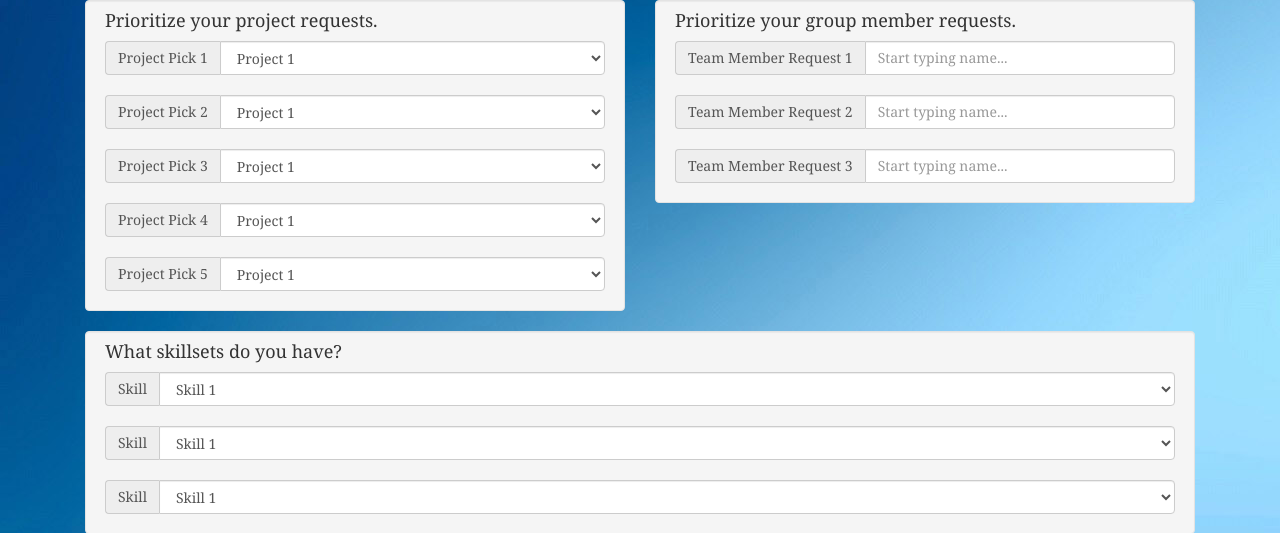
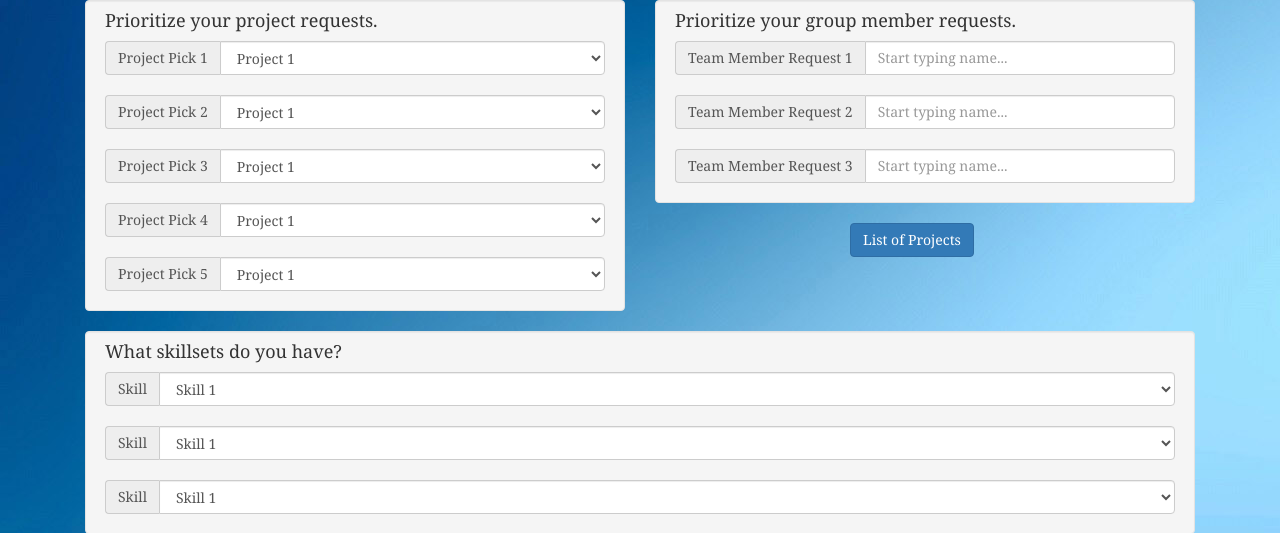
Before and after one commit to TeamAssignmentApp/Team-Assignment-Application, a PHP site: page /userpage.html in a window 1280 px wide. Shown: the part 74-607 px from the top of the page. Run offline with PHP 8.4, Linux system fonts and the light colour scheme; some libraries are stand-ins or nearby versions.

Commit message:
Maybe I changed something?

```diff
--- a/UI Mockups/css/styles.css
+++ b/UI Mockups/css/styles.css
@@ -10,3 +10,7 @@ h1 {
 #header, #sidebarLabel, #resultsExplanation, #projectView, #labels {
 	color: white;
 }
+
+#projectButton {
+	margin-left: 210px;
+}
--- a/UI Mockups/userpage.html
+++ b/UI Mockups/userpage.html
@@ -76,6 +76,7 @@
 
 				</div>
 			</div>
+			<a class="btn btn-primary" id="projectButton">List of Projects</a>
 			<div class="col-md-12">
 				<div class="well" style="padding-top:0px">
 					<h4>What skillsets do you have?</h4>
```
